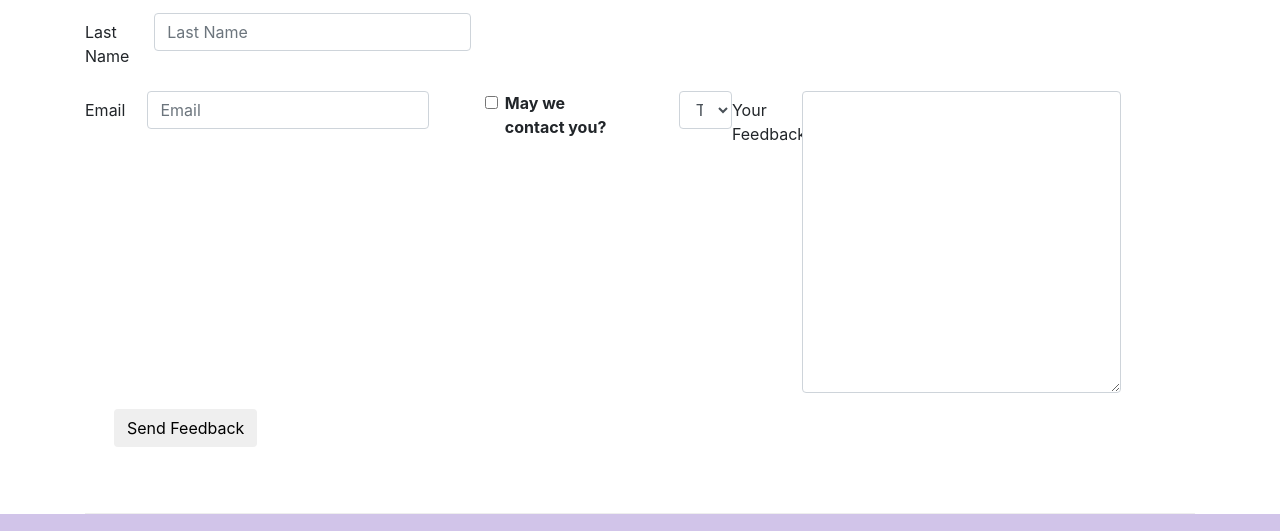
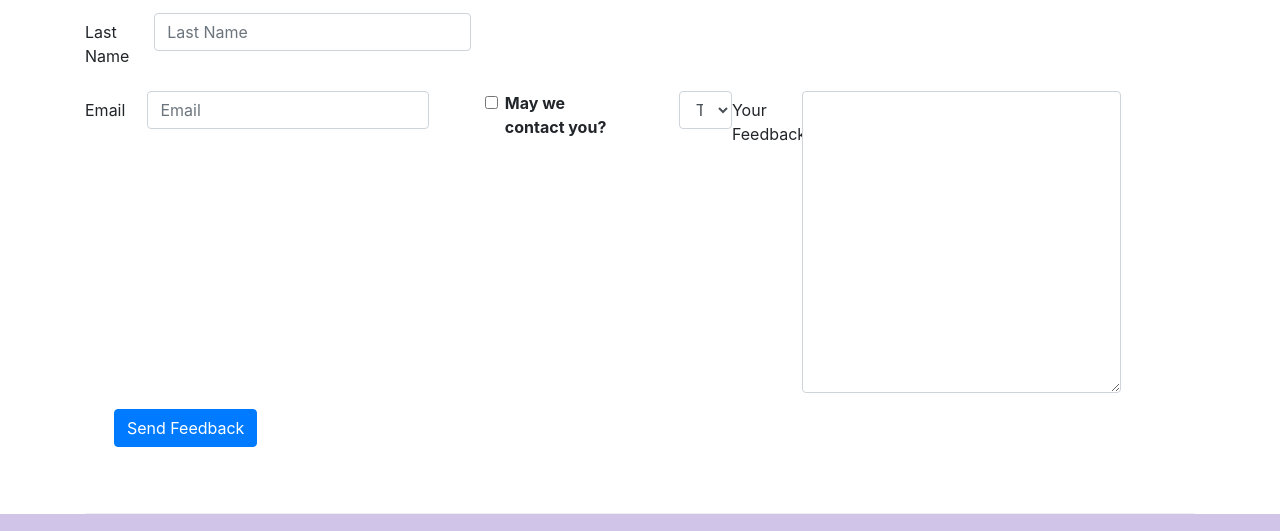
Before and after one commit to coloredinchris/bootstrap, a website: page contactus.html in a window 1280 px wide. Shown: the part 970-1501 px from the top of the page. Drawn offline with nearby package versions, Linux system fonts and the light colour scheme.

Commit message:
typo correction

```diff
--- a/contactus.html
+++ b/contactus.html
@@ -234,7 +234,7 @@
         </div>
         <div class="form-group row">
           <div class="offset-md-2 col-md-10">
-            <button type="submit" class="btn btnprimary">Send Feedback</button>
+            <button type="submit" class="btn btn-primary">Send Feedback</button>
           </div>
         </div>
         <div class="col-12 col-md"></div>
```
